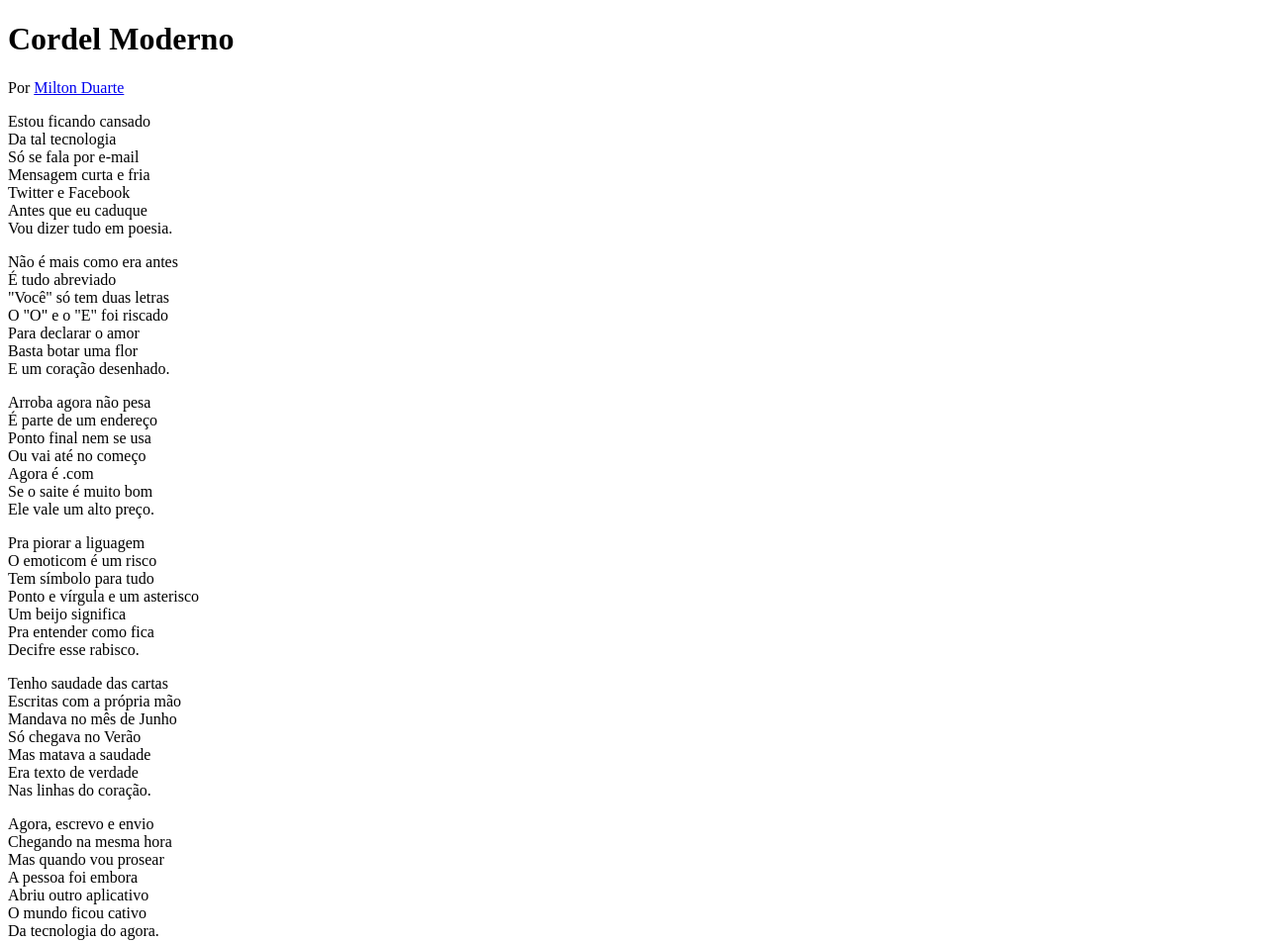
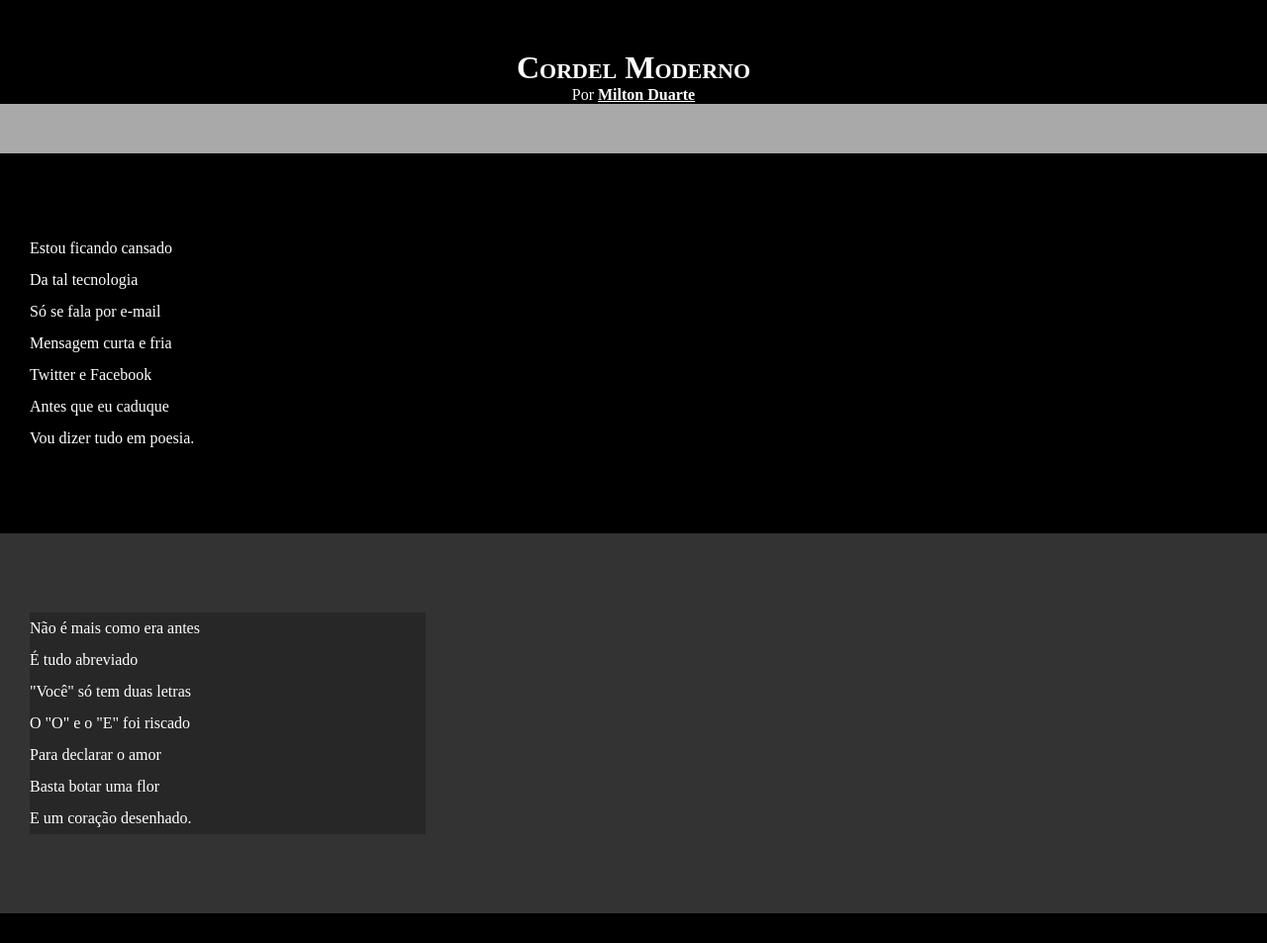
Before and after one commit to Guteu/html-css, a plain HTML site: page desafios/d012-projeto-cordel/index.html in a window 1280 px wide. Shown: the top 953 px of the page at 99% size. Drawn offline with Linux system fonts and the light colour scheme.

Commit message:
inicio do estilo

```diff
--- a/desafios/d012-projeto-cordel/estilo/style.css
+++ b/desafios/d012-projeto-cordel/estilo/style.css
@@ -1 +1,66 @@
 @charset "UTF-8";
+
+* {
+    margin: 0px;
+    padding: 0px;
+}
+
+html, body {
+    min-height: 100vh;
+    background-color: darkgray;
+}
+
+header {
+    background-color: black;
+    color: white;
+    text-align: center;
+}
+
+header > h1 {
+    padding-top: 50px;
+    font-variant: small-caps;
+}
+
+header > p {
+    margin-bottom: 50px;
+}
+
+header a, footer a {
+    color: white;
+    text-decoration: none;
+    font-weight: bolder;
+    text-decoration: underline;
+}
+
+header a:hover, footer a:hover {
+    text-decoration: underline;
+}
+
+section {
+    padding-top: 10vh;
+    padding-bottom: 10vh;
+    line-height: 2em;
+    padding-left: 30px;
+}
+
+section.normal {
+    background-color: black;
+    color: white;
+}
+
+section.imagem {
+    background-color: rgb(51, 51, 51);
+    color: white;
+}
+
+section.imagem > p {
+    background-color: rgba(0, 0, 0, 0.237);
+    width: 400px;
+}
+
+footer {
+    background-color: black;
+    color: white;
+    text-align: center;
+    padding: 10px;
+}
--- a/desafios/d012-projeto-cordel/index.html
+++ b/desafios/d012-projeto-cordel/index.html
@@ -12,7 +12,7 @@
         <p>Por <a href="https://www.recantodasletras.com.br/poesias/3186743">Milton Duarte</a></p>
     </header>
 
-    <section>
+    <section class="normal">
         Estou ficando cansado<br>
         Da tal tecnologia<br>
         Só se fala por e-mail<br>
@@ -22,7 +22,7 @@
         Vou dizer tudo em poesia.
     </section>
 
-    <section>
+    <section class="imagem">
         <p>
             Não é mais como era antes<br>
             É tudo abreviado<br>
@@ -34,7 +34,7 @@
         </p>
     </section>
 
-    <section>
+    <section class="normal">
         <p>
             Arroba agora não pesa <br>
             É parte de um endereço <br>
@@ -55,7 +55,7 @@
         </p>
     </section>
 
-    <section>
+    <section class="imagem">
         <p>
             Tenho saudade das cartas <br>
             Escritas com a própria mão <br>
@@ -67,7 +67,7 @@
         </p>
     </section>
 
-    <section>
+    <section class="normal">
         <p>
             Agora, escrevo e envio <br>
             Chegando na mesma hora <br>
```
